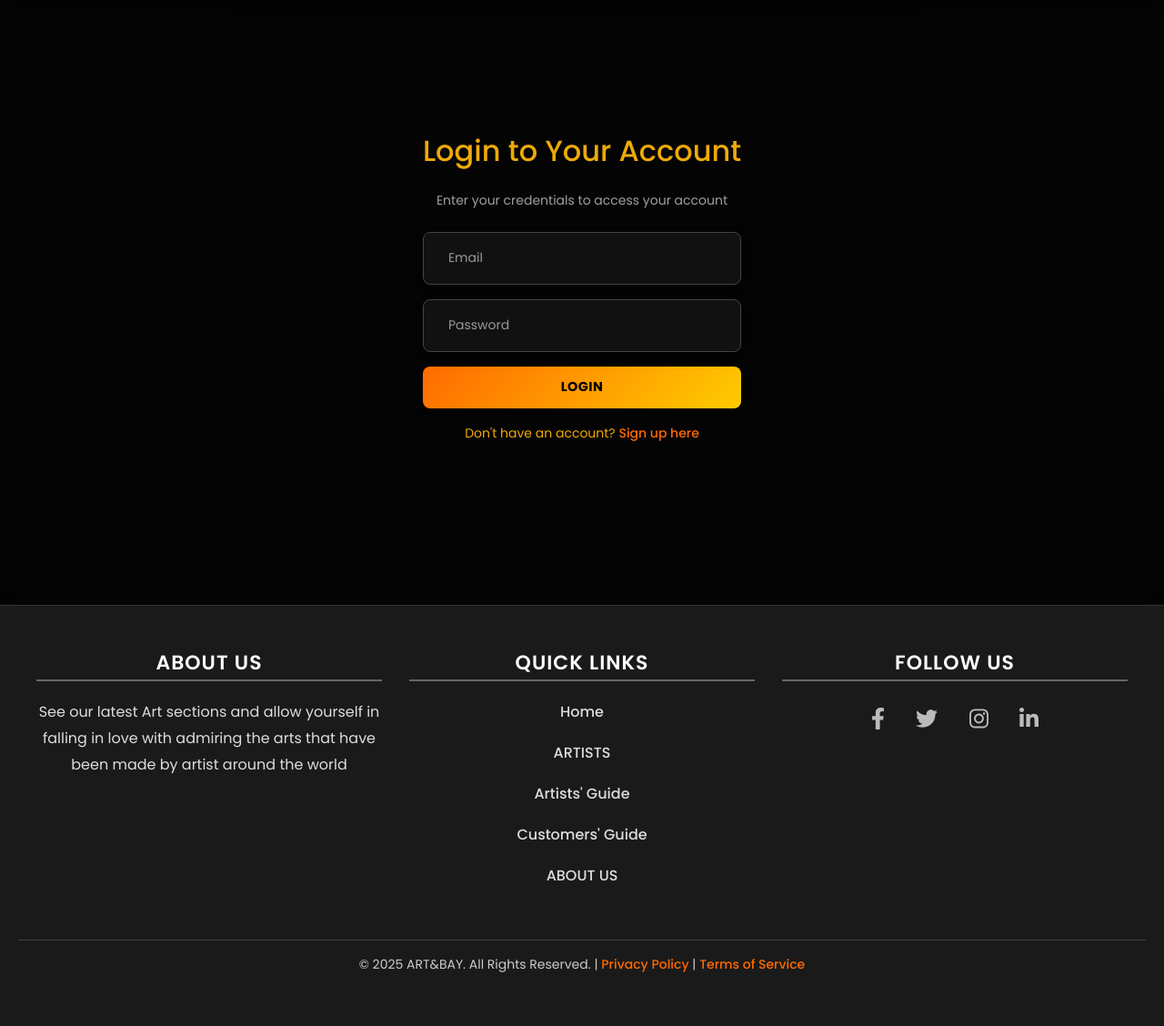
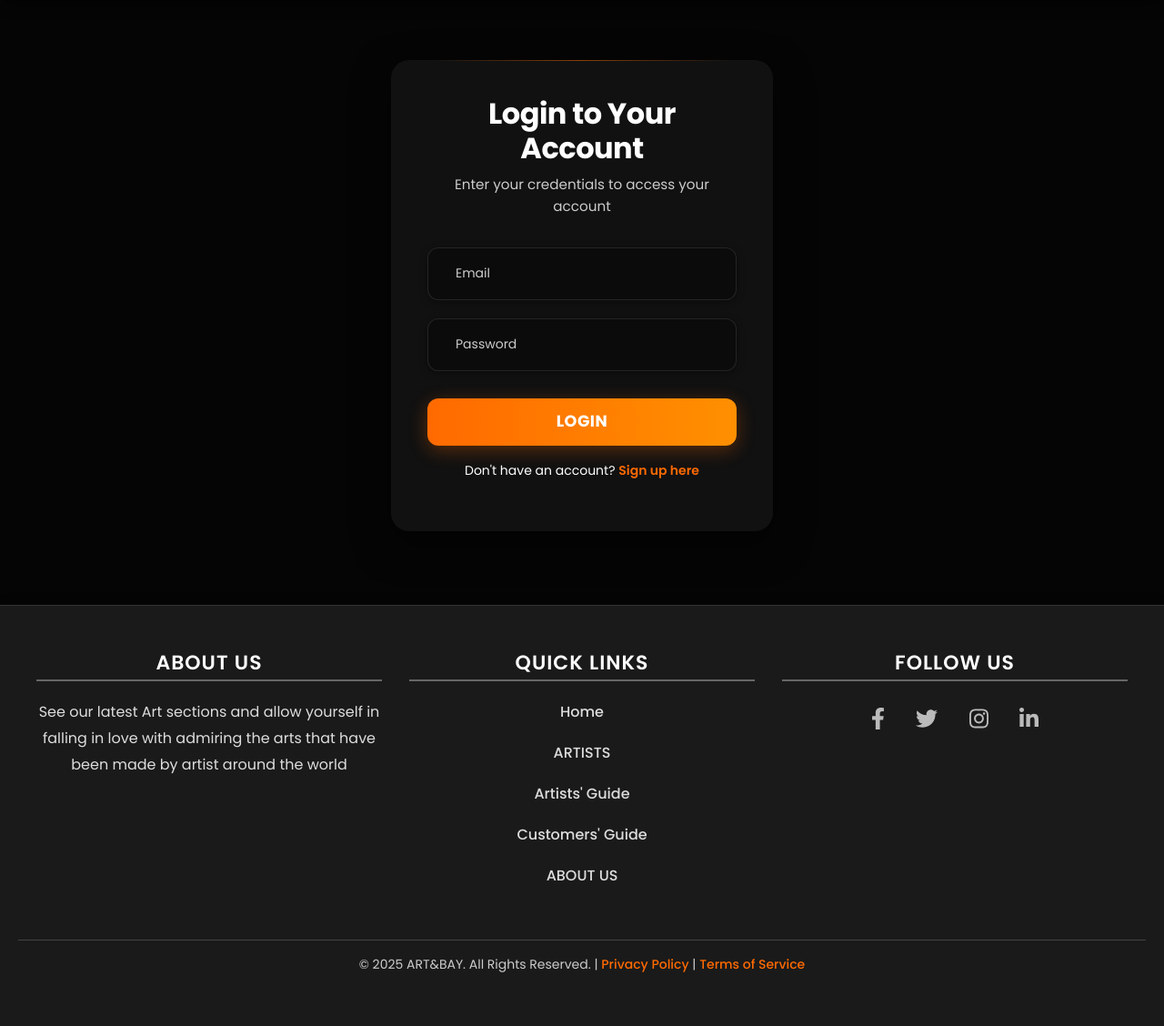
Before and after one commit to yadhu-tj/ART-BAY, a Flask app: page /auth/login in a window 1280 px wide. Shown: the part 80-1208 px from the top of the page at 91% size. Run offline with Flask 3, Linux system fonts and the light colour scheme; some libraries are stand-ins or nearby versions.

Commit message:
Added modern glassmorphism styling for OTP login and signup forms.

```diff
--- a/static/css/otp_login.css
+++ b/static/css/otp_login.css
@@ -1,49 +1,215 @@
-/* Login Styles */
-.login-container {
-    max-width: 400px;
-    margin: 0 auto;
+/* Modern Login Styles */
+:root {
+    --primary-color: #ff6a00;
+    --primary-hover: #ff8c00;
+    --bg-dark: #121212;
+    --glass-bg: rgba(20, 20, 20, 0.85);
+    /* Darker, more solid glass */
+    --glass-border: rgba(255, 255, 255, 0.08);
+    --input-bg: rgba(0, 0, 0, 0.3);
+    --input-border: rgba(255, 255, 255, 0.1);
+    --text-primary: #ffffff;
+    --text-secondary: #cccccc;
 }
 
-/* Fix Input Text Color for Dark Modal */
-#loginModal .form-control {
-    background-color: #2b2b2b; /* Dark background */
-    color: #ffffff;            /* White text */
-    border: 1px solid #444;
+/* Remove default Bootstrap modal styles to prevent double-layering */
+#loginModal .modal-dialog {
+    max-width: 420px;
+    /* Match container width for perfect alignment */
 }
 
-#loginModal .form-control:focus {
-    background-color: #333;
-    color: #ffffff;            /* Keep white on focus */
-    border-color: #ff6b6b;     /* Distinct focus border */
-    box-shadow: 0 0 0 0.2rem rgba(255, 107, 107, 0.25);
+#loginModal .modal-content {
+    background: transparent;
+    border: none;
+    box-shadow: none;
 }
 
-/* Ensure placeholder is visible but distinct */
-#loginModal .form-control::placeholder {
-    color: #aaa;
+#loginModal .modal-body {
+    padding: 0;
+    /* Remove default bootstrap padding */
 }
 
-/* Floating Label Fix for Dark Mode */
-#loginModal .form-floating label {
-    color: #aaa;
+#loginModal .modal-header {
+    border-bottom: none;
+    padding-bottom: 0;
+    position: absolute;
+    right: 15px;
+    top: 15px;
+    z-index: 1056;
+    /* Ensure it's above the container */
 }
 
-#loginModal .form-floating > .form-control:focus ~ label,
-#loginModal .form-floating > .form-control:not(:placeholder-shown) ~ label {
-    color: #ff6b6b; /* Highlight color for active label */
+/* Fix "White Dot" Close Button */
+#loginModal .btn-close {
+    background: none;
+    /* Remove default SVG white background if any */
+    color: var(--text-secondary);
+    opacity: 0.8;
+    font-size: 1.2rem;
+    padding: 0;
+    margin: 0;
+    display: flex;
+    align-items: center;
+    justify-content: center;
+    width: 30px;
+    height: 30px;
+    border-radius: 50%;
+    transition: all 0.2s;
+    background-image: none;
+    /* Kill standard bootstrap icon */
 }
 
-/* ... existing styles ... */
+#loginModal .btn-close::before {
+    content: "\f00d";
+    /* FontAwesome X icon */
+    font-family: "Font Awesome 5 Free";
+    font-weight: 900;
+    color: var(--text-secondary);
+}
+
+#loginModal .btn-close:hover {
+    background-color: rgba(255, 255, 255, 0.1);
+    color: var(--text-primary);
+    opacity: 1;
+}
+
+/* Main Container Card */
+.login-container {
+    max-width: 420px;
+    width: 100%;
+    margin: 0 auto;
+    padding: 2.5rem;
+    background: var(--glass-bg);
+    backdrop-filter: blur(20px);
+    -webkit-backdrop-filter: blur(20px);
+    border: 1px solid var(--glass-border);
+    border-radius: 20px;
+    box-shadow: 0 15px 40px rgba(0, 0, 0, 0.5);
+    position: relative;
+    overflow: hidden;
+    /* For inner glow effects */
+}
+
+/* Add a subtle top spotlight effect */
+.login-container::before {
+    content: '';
+    position: absolute;
+    top: 0;
+    left: 50%;
+    transform: translateX(-50%);
+    width: 80%;
+    height: 1px;
+    background: linear-gradient(90deg, transparent, rgba(255, 106, 0, 0.5), transparent);
+}
+
+.login-container h2 {
+    color: var(--text-primary);
+    font-weight: 700;
+    letter-spacing: -0.5px;
+    margin-bottom: 0.5rem !important;
+    text-align: center;
+}
+
+.login-container p.text-muted {
+    color: var(--text-secondary) !important;
+    font-size: 0.95rem;
+    margin-bottom: 2rem !important;
+    text-align: center;
+}
+
+/* Modern Input Fields */
+.login-container .form-floating {
+    margin-bottom: 1.25rem !important;
+}
+
+.login-container .form-control {
+    background-color: var(--input-bg);
+    color: var(--text-primary);
+    border: 1px solid var(--input-border);
+    border-radius: 12px;
+    height: 52px;
+    font-size: 1rem;
+    transition: all 0.2s ease;
+}
+
+.login-container .form-control:focus {
+    background-color: rgba(255, 255, 255, 0.05);
+    color: var(--text-primary);
+    border-color: var(--primary-color);
+    box-shadow: 0 0 0 1px var(--primary-color);
+}
+
+.login-container .form-control::placeholder {
+    color: transparent;
+}
+
+/* Floating Labels */
+.login-container .form-floating label {
+    color: var(--text-secondary);
+    padding-left: 15px;
+}
+
+.login-container .form-floating>.form-control:focus~label,
+.login-container .form-floating>.form-control:not(:placeholder-shown)~label {
+    color: var(--primary-color);
+    transform: scale(0.85) translateY(-0.75rem) translateX(0.15rem);
+    background-color: transparent;
+    /* Ensure label doesn't cover input border */
+}
+
+/* Vibrant Orange Gradient Button */
+.btn-primary {
+    background: linear-gradient(90deg, #ff6a00, #ff9000);
+    /* Vibrant Orange Gradient */
+    border: none;
+    border-radius: 12px;
+    height: 52px;
+    font-weight: 700;
+    /* Bolder text */
+    font-size: 1.1rem;
+    letter-spacing: 0.5px;
+    text-transform: uppercase;
+    color: #fff;
+    box-shadow: 0 5px 20px rgba(255, 106, 0, 0.3);
+    /* Orange Glow */
+    transition: all 0.3s cubic-bezier(0.4, 0, 0.2, 1);
+    position: relative;
+    overflow: hidden;
+    margin-top: 10px;
+}
+
+.btn-primary:hover,
+.btn-primary:focus {
+    background: linear-gradient(90deg, #ff9000, #ff6a00);
+    /* Reverse gradient on hover */
+    transform: translateY(-2px);
+    box-shadow: 0 8px 25px rgba(255, 106, 0, 0.4);
+}
+
+.btn-primary:active {
+    transform: translateY(0);
+}
+
+/* Links */
+.switch-to-signup {
+    color: var(--primary-color);
+    text-decoration: none;
+    font-weight: 600;
+    transition: color 0.2s;
+}
+
+.switch-to-signup:hover {
+    color: var(--primary-hover);
+    text-decoration: underline;
+}
+
+/* Animations */
 .login-step {
     transition: all 0.3s ease;
 }
 
-.login-step.active {
-    display: block;
-}
-
 .step-transition {
-    animation: fadeIn 0.3s ease-in-out;
+    animation: fadeIn 0.4s ease-out;
 }
 
 @keyframes fadeIn {
```
Also changed, not shown: other parts of static/css/otp_login.css (+14 -92 lines).
